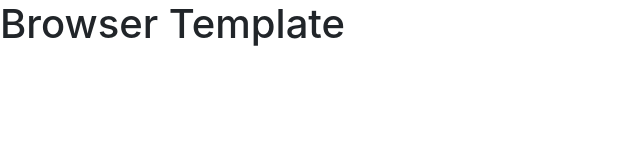
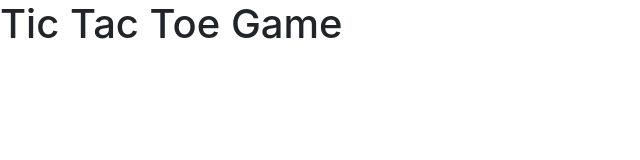
Before and after one commit to ckempema/project-1-client, a website built with webpack: page index.html in a window 1280 px wide. Shown: the whole page, without its empty margins (0-640 px from the left). Built offline with nearby package versions, Linux system fonts and the light colour scheme.

Commit message:
Added some todos' forgot to branch

```diff
--- a/assets/scripts/app.js
+++ b/assets/scripts/app.js
@@ -8,4 +8,5 @@
 
 $(() => {
   // your JS code goes here
+  // TODO: Create event listeners
 })
--- a/assets/scripts/config.js
+++ b/assets/scripts/config.js
@@ -2,6 +2,7 @@
 
 let apiUrl
 const apiUrls = {
+  // TODO: figure out proper URLs and replace
   production: '<replace-with-heroku-url>',
   development: 'http://localhost:4741'
 }
--- a/assets/scripts/game.js
+++ b/assets/scripts/game.js
@@ -1 +1,7 @@
 /* Contains the game logic for tic tac toe */
+
+// TODO: Create Game logic
+
+// TODO: Test game logic
+
+// TODO: Create export module
--- a/assets/styles/index.scss
+++ b/assets/styles/index.scss
@@ -1 +1,3 @@
 @import '~bootstrap/scss/bootstrap';
+
+// TODO: Create a style
--- a/index.html
+++ b/index.html
@@ -12,6 +12,7 @@
       <script src="public/application.js" type="text/javascript" charset="utf-8" defer></script>
     </head>
     <body>
-      <h1>Browser Template</h1>
+      <!-- TODO: Create authentication pages -->
+      <h1>Tic Tac Toe Game</h1>
     </body>
 </html>
```
